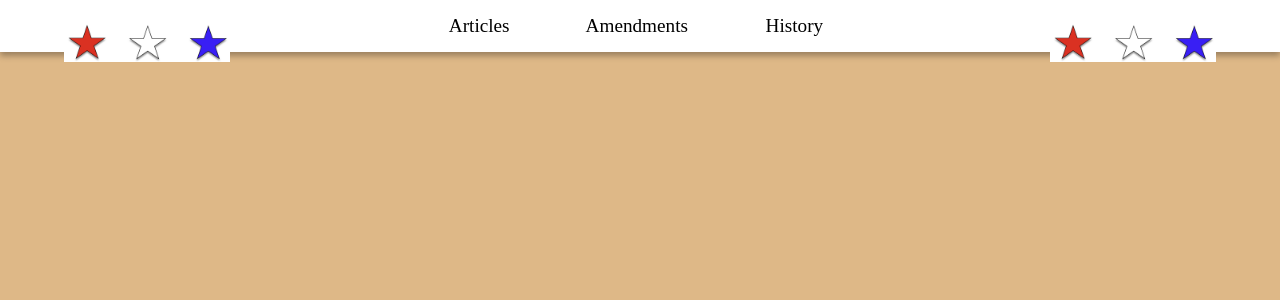
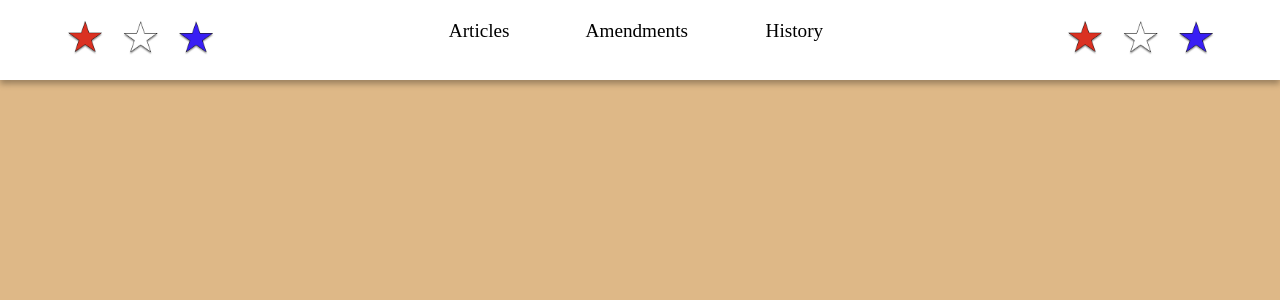
Before and after one commit to nicoleSpaul/itws2110-group2, a PHP site: page /navbartemp.html in a window 1280 px wide. Shown: the top 300 px of the page. Run offline with PHP 8.4, Linux system fonts and the light colour scheme; some web fonts are replaced.

Commit message:
fixed nav bar

```diff
--- a/lab2/nav.css
+++ b/lab2/nav.css
@@ -11,17 +11,17 @@ body {
 
 #star-left {
   position: absolute;
-  top: 3%;
+  top: 20px;
   left: 5vw;
-  width: 13vw;
+  height: 35px;
   z-index: 20;
 }
 
 #star-right {
   position: absolute;
-  top: 3%;
+  top: 20px;
   right: 5vw;
-  width: 13vw;
+  height: 35px;
   z-index: 20;
 }
 
@@ -32,9 +32,9 @@ body {
 }
 
 #nav-bar {
-  margin: none;
+  margin: 0;
   box-shadow: 0 4px 6px rgba(0, 0, 0, 0.3);
-
+  height: 60;
 }
 
 #nav-bar ul li.offset {
@@ -47,26 +47,34 @@ body {
   margin: 0;
   list-style: none;
   background: white;
+  align-items: center;
+}
+
+#menu {
+  margin: 0;
 }
 
 #nav-bar ul li.menu-item {
   display: inline-block;
   position: relative;
+  vertical-align: middle;
   width: 10vw;
-  padding-top: 5px;
-  padding-bottom: 5px;
   margin-right: 2vw;
+  height: 60px;
+  padding-top: calc(30px - 0.75vw);
+}
+
+.mi {
+  height: 60px;
 }
 
 #nav-bar ul li.menu-item a {
   display: block;
-  padding-top: 10px;
-  padding-bottom: 10px;
   text-align: center;
   font-size: 1.5vw;
   text-decoration: none;
   color: black;
-
+  align-items: center;
 }
 
 #nav-bar ul li ul.drop-down li {
@@ -76,7 +84,6 @@ body {
 #nav-bar ul li ul.drop-down li a {
   font-size: 1vw;
   display: block;
-  text-align: center;
   text-align: center;
   padding-top: 2px;
   padding-bottom: 2px;
--- a/lab2/navbartemp.html
+++ b/lab2/navbartemp.html
@@ -16,11 +16,9 @@
   <nav id="nav-bar">
     <img src="images/stars.png" id="star-left" alt="Red white and blue stars image">
     <img src="images/stars.png" id="star-right" alt="Red white and blue stars image">
-    <ul>
-      <div id="off-set"></div>
-      </li>
-      <li class="menu-item"><a href="articles.html">Articles</a>
-
+    <ul id="menu">
+      <li id="off-set"></li>
+      <li class="menu-item"><a href="articles.html" class="mi">Articles</a>
         <ul class="drop-down">
           <li><a href="articles.html">I</a></li>
           <li><a href="articles.html">II</a></li>
@@ -30,8 +28,7 @@
           <li><a href="articles.html">VI</a></li>
         </ul>
       </li>
-      <li class="menu-item"><a href="amendments.html">Amendments</a>
-
+      <li class="menu-item"><a href="amendments.html" class="mi">Amendments</a>
         <ul class="drop-down">
           <li><a href="amendments.html">I</a></li>
           <li><a href="amendments.html">II</a></li>
@@ -45,7 +42,7 @@
           <li><a href="amendments.html">X</a></li>
         </ul>
       </li>
-      <li class="menu-item"><a href="history.html">History</a></li>
+      <li class="menu-item"><a href="history.html" class="mi">History</a></li>
     </ul>
   </nav>
 </body>
```
